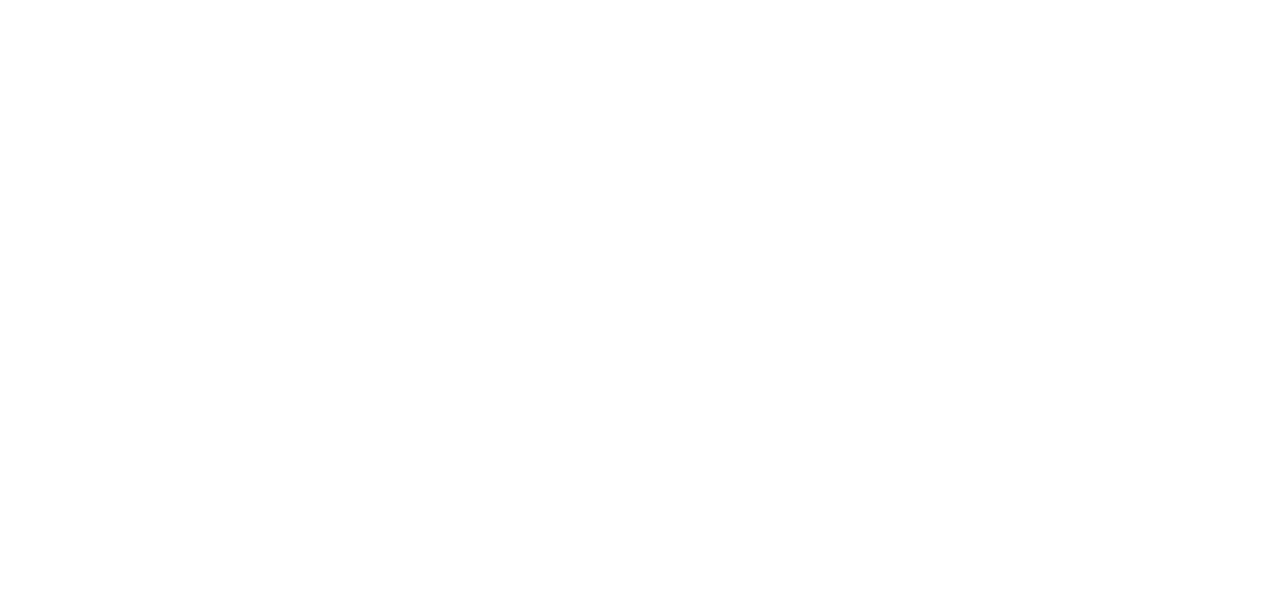
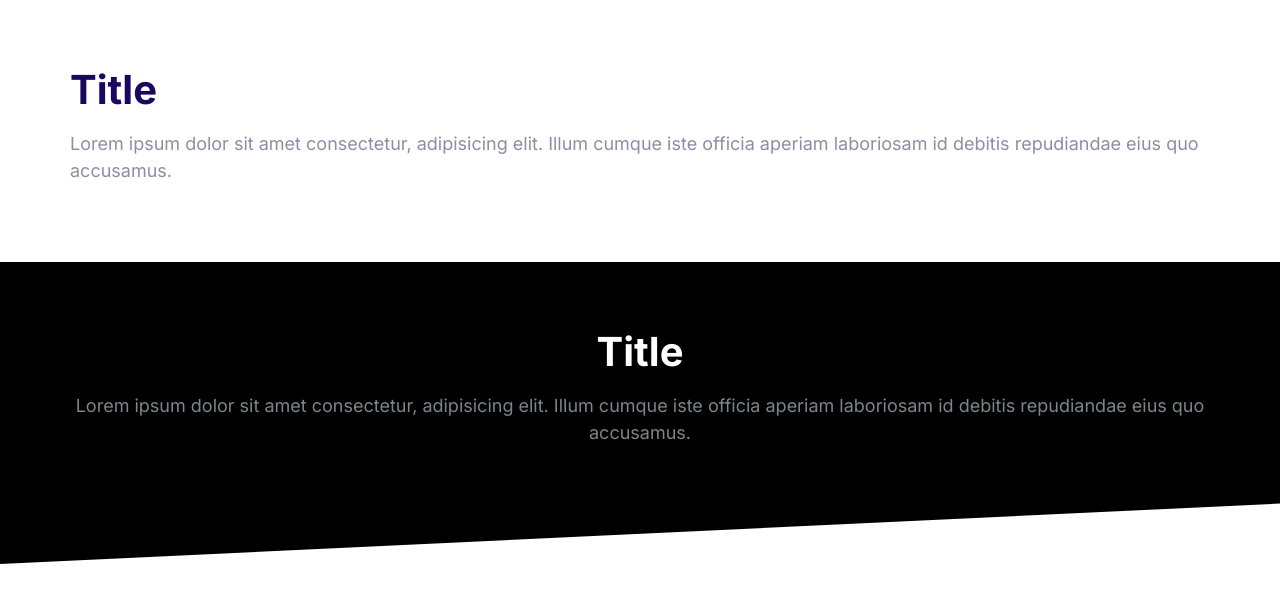
Before and after one commit to YuanShao01/webFirstProject, a plain HTML site: page index.html in a window 1280 px wide. Drawn offline with Linux system fonts and the light colour scheme.

Commit message:
Build the block components.

```diff
--- a/CSS/stytles.css
+++ b/CSS/stytles.css
@@ -569,3 +569,42 @@ a {
   max-height: 100vh;
   opacity: 1;
 }
+
+/* block */
+
+.block {
+  --padding-vertical: 6rem;
+  padding: var(--padding-vertical) 2rem;
+}
+
+.block__header {
+  text-align: center;
+}
+
+.block__heading {
+  margin-top: 0;
+}
+
+.block--dark {
+  background-color: #000;
+  color: #7b858b;
+}
+
+.block--dark .block__heading {
+  color: #fff;
+}
+
+.block--skewed-right {
+  padding-bottom: calc(var(--padding-vertical) + 4rem);
+  clip-path: polygon(0% 0%, 100% 0%, 100% 100%, 0% 80%);
+}
+
+.block--skewed-left {
+  padding-bottom: calc(var(--padding-vertical) + 4rem);
+  clip-path: polygon(0% 0%, 100% 0%, 100% 80%, 0% 100%);
+}
+
+.container {
+  max-width: 1140px;
+  margin: 0 auto;
+}
--- a/index.html
+++ b/index.html
@@ -15,6 +15,26 @@
     <link rel="stylesheet" href="CSS/stytles.css" />
   </head>
   <body>
+    <section class="block container">
+      <h2 class="block__heading">Title</h2>
+      <p>
+        Lorem ipsum dolor sit amet consectetur, adipisicing elit. Illum cumque
+        iste officia aperiam laboriosam id debitis repudiandae eius quo
+        accusamus.
+      </p>
+    </section>
+    <section class="block block--dark block--skewed-left">
+      <div class="container">
+        <div class="block__header">
+          <h2 class="block__heading">Title</h2>
+          <p>
+            Lorem ipsum dolor sit amet consectetur, adipisicing elit. Illum
+            cumque iste officia aperiam laboriosam id debitis repudiandae eius
+            quo accusamus.
+          </p>
+        </div>
+      </div>
+    </section>
     <script src="js/main.js"></script>
   </body>
 </html>
```
Also changed, not shown: components/block.html (added, +19 -0 lines).
